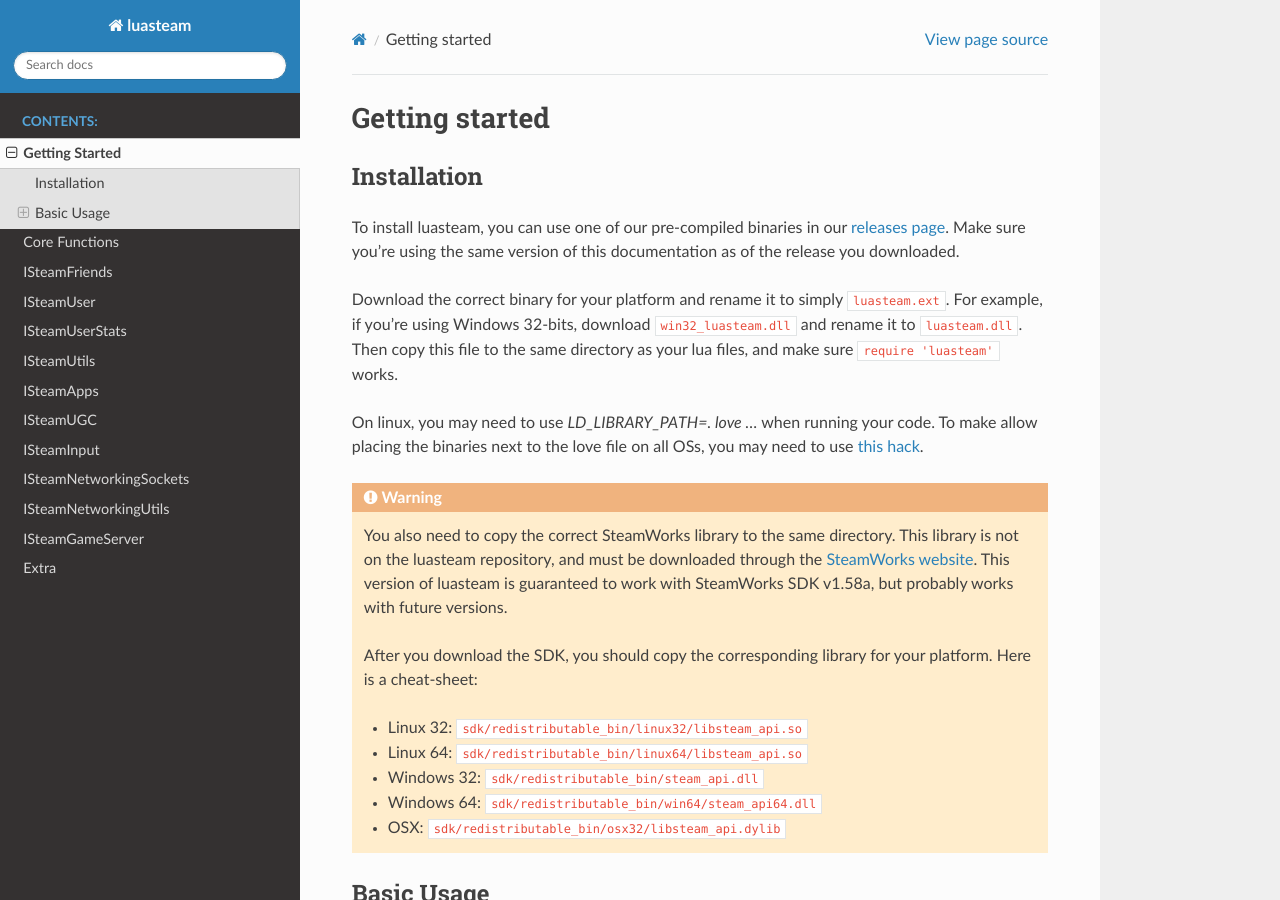
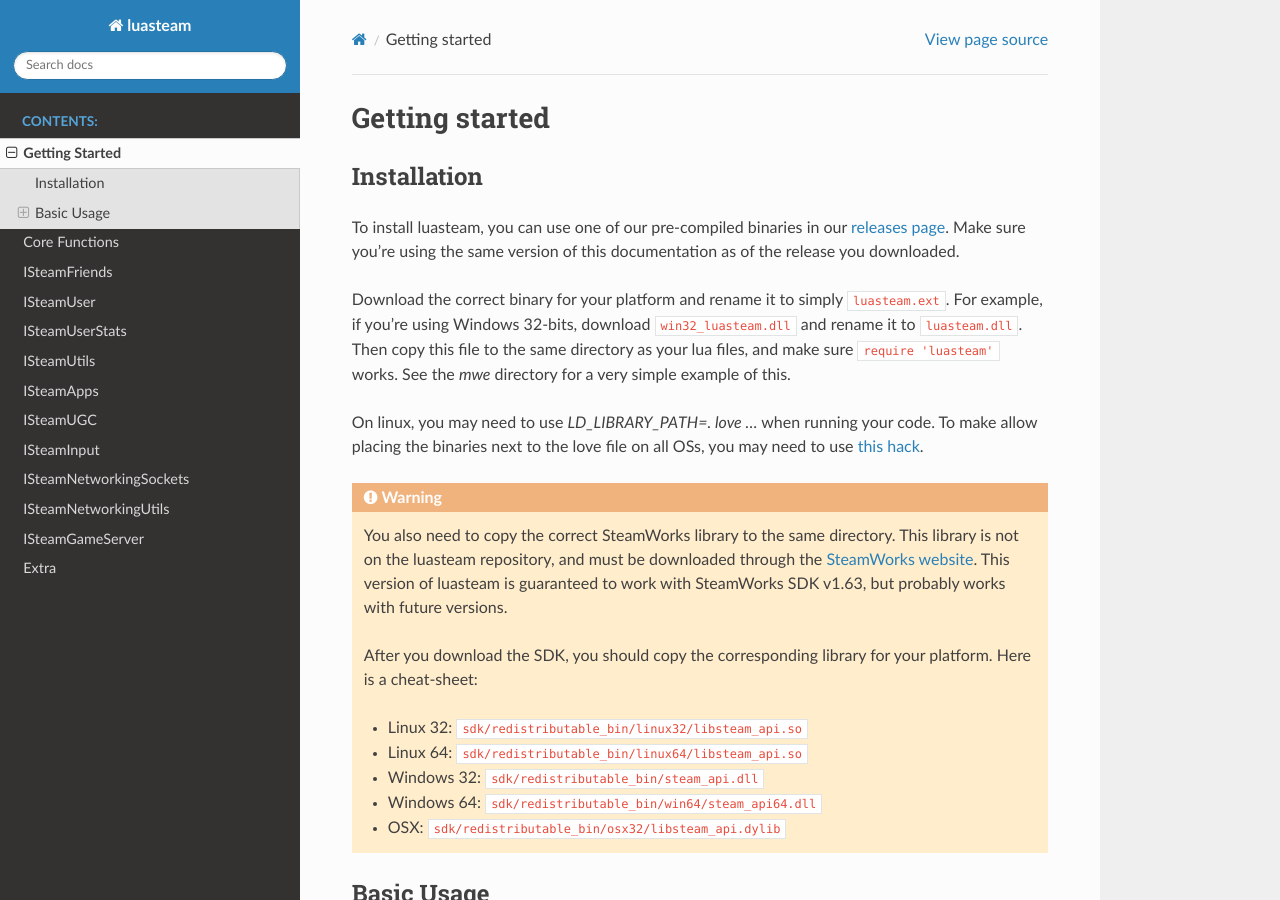
Before and after one commit to uspgamedev/luasteam, a Sphinx documentation site: the page built from docs/getting_started.rst, in a window 1280 px wide and 900 px high. Built offline with Sphinx 7.4.7 and the Read the Docs theme 3.1.0, drawn with Linux system fonts in a browser that asks for light colours.

Commit message:
New SteamSDK version

```diff
--- a/docs/getting_started.rst
+++ b/docs/getting_started.rst
@@ -8,13 +8,13 @@
 To install luasteam, you can use one of our pre-compiled binaries in our `releases page <https://github.com/uspgamedev/luasteam/releases>`_. Make sure you're using the same version of this documentation as of the release you downloaded.
 
 Download the correct binary for your platform and rename it to simply ``luasteam.ext``. For example, if you're using Windows 32-bits, download ``win32_luasteam.dll`` and rename it to ``luasteam.dll``.
-Then copy this file to the same directory as your lua files, and make sure ``require 'luasteam'`` works.
+Then copy this file to the same directory as your lua files, and make sure ``require 'luasteam'`` works. See the `mwe` directory for a very simple example of this.
 
 On linux, you may need to use `LD_LIBRARY_PATH=. love ...` when running your code. To make allow placing the binaries next to the love file on all OSs, you may need to use `this hack <https://github.com/MarvellousSoft/MarvInc/blob/e914dcd15d7b538793c7dcac27d3350d716d47db/marv/main.lua#L10-L13>`_.
 
 .. warning::
 
-    You also need to copy the correct SteamWorks library to the same directory. This library is not on the luasteam repository, and must be downloaded through the `SteamWorks website <https://partner.steamgames.com/downloads/list>`_. This version of luasteam is guaranteed to work with SteamWorks SDK v1.58a, but probably works with future versions.
+    You also need to copy the correct SteamWorks library to the same directory. This library is not on the luasteam repository, and must be downloaded through the `SteamWorks website <https://partner.steamgames.com/downloads/list>`_. This version of luasteam is guaranteed to work with SteamWorks SDK v1.63, but probably works with future versions.
 
     After you download the SDK, you should copy the corresponding library for your platform. Here is a cheat-sheet:
 
```
